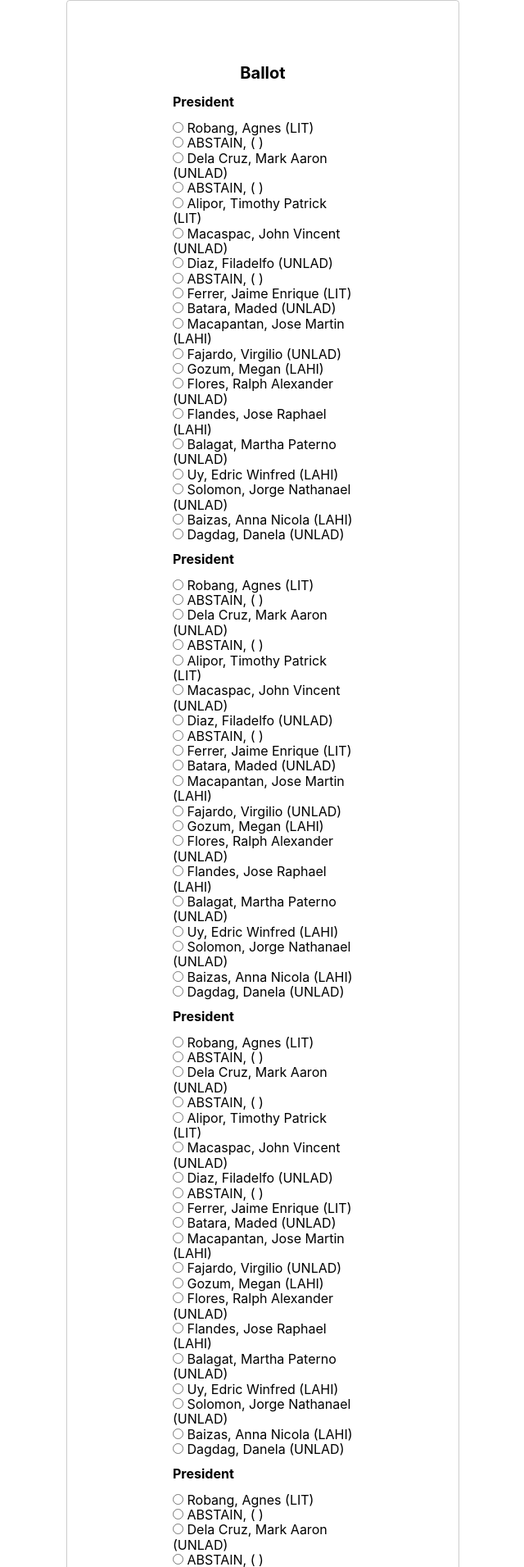
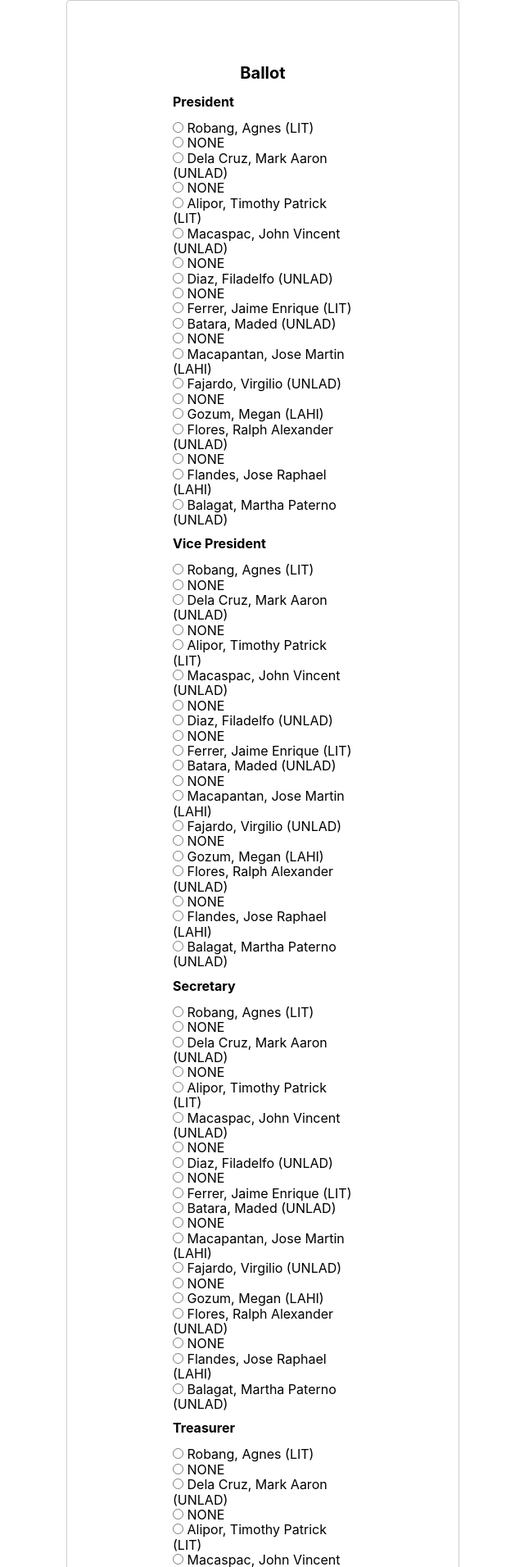
Before and after one commit to jetsalinas/sc-elections-2017, a Flask app: template templates/vote.html in a window 1280 px wide. Shown: the top 1912 px of the page at 82% size, without its empty margins (319-959 px from the left). Run offline with Flask 2, Linux system fonts and the light colour scheme; the template is opened without the code that fills it: values that come from a table or form of the project are taken from there, others are empty; data comes from the database, SQL or seed files in the repository; some libraries are stand-ins or nearby versions.

Commit message:
Added formatting for null vote display

```diff
--- a/candidatelist.csv
+++ b/candidatelist.csv
@@ -1,20 +1,27 @@
 1000,2000,LIT,2018,Robang,Agnes
-1001,2000, ,2018,ABSTAIN,
+1001,2000, ,2018,NONE,
 1002,2001,UNLAD,2018,Dela Cruz,Mark Aaron
-1003,2001, ,2018,ABSTAIN,
+1003,2001, ,2018,NONE,
 1004,2002,LIT,2018,Alipor,Timothy Patrick
 1005,2002,UNLAD,2018,Macaspac,John Vincent
-1006,2003,UNLAD,2018,Diaz,Filadelfo
-1007,2003, ,2018,ABSTAIN,
-1008,2004,LIT,2018,Ferrer,Jaime Enrique
-1009,2004,UNLAD,2018,Batara,Maded
-1010,2000,LAHI,2019,Macapantan,Jose Martin
-1011,2000,UNLAD,2019,Fajardo,Virgilio
-1012,2001,LAHI,2019,Gozum,Megan
-1013,2001,UNLAD,2019,Flores,Ralph Alexander
-1014,2002,LAHI,2019,Flandes,Jose Raphael
-1015,2002,UNLAD,2019,Balagat,Martha Paterno
-1016,2003,LAHI,2019,Uy,Edric Winfred
-1017,2003,UNLAD,2019,Solomon,Jorge Nathanael
-1018,2004,LAHI,2019,Baizas,Anna Nicola
-1019,2004,UNLAD,2019,Dagdag,Danela
+1006,2002, ,2018,NONE,
+1007,2003,UNLAD,2018,Diaz,Filadelfo
+1008,2003, ,2018,NONE,
+1009,2004,LIT,2018,Ferrer,Jaime Enrique
+1010,2004,UNLAD,2018,Batara,Maded
+1011,2004, ,2018,NONE,
+1012,2000,LAHI,2019,Macapantan,Jose Martin
+1013,2000,UNLAD,2019,Fajardo,Virgilio
+1014,2000, ,2019,NONE,
+1015,2001,LAHI,2019,Gozum,Megan
+1016,2001,UNLAD,2019,Flores,Ralph Alexander
+1017,2001, ,2019,NONE,
+1018,2002,LAHI,2019,Flandes,Jose Raphael
+1019,2002,UNLAD,2019,Balagat,Martha Paterno
+1020,2002, ,2019,NONE,
+1021,2003,LAHI,2019,Uy,Edric Winfred
+1022,2003,UNLAD,2019,Solomon,Jorge Nathanael
+1023,2003, ,2019,NONE,
+1024,2004,LAHI,2019,Baizas,Anna Nicola
+1025,2004,UNLAD,2019,Dagdag,Danela
+1026,2004, ,2019,NONE,
--- a/templates/vote.html
+++ b/templates/vote.html
@@ -42,39 +42,59 @@
         <fieldset id="president" class="ba b--transparent ph0 mh0 tl">
           <legend class="fw7 mb2">President</legend>
           {% for president in presidentList %}
-          <input class = "radioButton" name="presidentForm" type="radio" value="{{president.candidateID}}" {%if session.userPresident==president.candidateID %} checked {% endif %} required> {{president.candidateLName}}, {{president.candidateFName}} ({{president.candidateAffiliation}}) <br>
+          {% if president.candidateLName == "NONE" %}
+            <input class = "radioButton" name="presidentForm" type="radio" value="{{president.candidateID}}" {%if session.userPresident==president.candidateID %} checked {% endif %} required> {{president.candidateLName}}<br>
+          {% else %}
+            <input class = "radioButton" name="presidentForm" type="radio" value="{{president.candidateID}}" {%if session.userPresident==president.candidateID %} checked {% endif %} required> {{president.candidateLName}}, {{president.candidateFName}} ({{president.candidateAffiliation}}) <br>
+          {% endif %}
           {% endfor %}
         </fieldset>
 
         <!-- Vice President -->
         <fieldset id="vice-president" class="ba b--transparent ph0 mh0 tl">
-          <legend class="fw7 mb2">President</legend>
+          <legend class="fw7 mb2">Vice President</legend>
           {% for vicePresident in vicePresidentList %}
+          {% if vicePresident.candidateLName == "NONE" %}
+            <input class = "radioButton" name="vicePresidentForm" type="radio" value="{{vicePresident.candidateID}}" {%if session.userVicePresident==vicePresident.candidateID %} checked {% endif %} required> {{vicePresident.candidateLName}}<br>
+          {% else %}
           <input class = "radioButton" name="vicePresidentForm" type="radio" value="{{vicePresident.candidateID}}" {%if session.userVicePresident==vicePresident.candidateID %} checked {% endif %} required> {{vicePresident.candidateLName}}, {{vicePresident.candidateFName}} ({{vicePresident.candidateAffiliation}}) <br>
+          {% endif %}
           {% endfor %}
         </fieldset>
 
         <!-- Secretary -->
         <fieldset id="secretary" class="ba b--transparent ph0 mh0 tl">
-          <legend class="fw7 mb2">President</legend>
+          <legend class="fw7 mb2">Secretary</legend>
           {% for secretary in secretaryList %}
+          {% if secretary.candidateLName == "NONE" %}
+            <input class = "radioButton" name="secretaryForm" type="radio" value="{{secretary.candidateID}}" {%if session.userSecretary==secretary.candidateID %} checked {% endif %} required> {{secretary.candidateLName}}<br>
+          {% else %}
           <input class = "radioButton" name="secretaryForm" type="radio" value="{{secretary.candidateID}}" {%if session.userSecretary==secretary.candidateID %} checked {% endif %} required> {{secretary.candidateLName}}, {{secretary.candidateFName}} ({{secretary.candidateAffiliation}}) <br>
+          {% endif %}
           {% endfor %}
         </fieldset>
 
         <!-- Treasurer -->
         <fieldset id="treasurer" class="ba b--transparent ph0 mh0 tl">
-          <legend class="fw7 mb2">President</legend>
+          <legend class="fw7 mb2">Treasurer</legend>
           {% for treasurer in treasurerList %}
+          {% if treasurer.candidateLName == "NONE" %}
+            <input class = "radioButton" name="treasurerForm" type="radio" value="{{treasurer.candidateID}}" {%if session.userTreasurer==treasurer.candidateID %} checked {% endif %} required> {{treasurer.candidateLName}}<br>
+          {% else %}
           <input class = "radioButton" name="treasurerForm" type="radio" value="{{treasurer.candidateID}}" {%if session.userTreasurer==treasurer.candidateID %} checked {% endif %} required> {{treasurer.candidateLName}}, {{treasurer.candidateFName}} ({{treasurer.candidateAffiliation}}) <br>
+          {% endif %}
           {% endfor %}
         </fieldset>
 
         <!-- Auditor -->
         <fieldset id="auditor" class="ba b--transparent ph0 mh0 tl">
-          <legend class="fw7 mb2">President</legend>
+          <legend class="fw7 mb2">Auditor</legend>
           {% for auditor in auditorList %}
+          {% if auditor.candidateLName == "NONE" %}
+            <input class = "radioButton" name="auditorForm" type="radio" value="{{auditor.candidateID}}" {%if session.userAuditor==auditor.candidateID %} checked {% endif %} required> {{auditor.candidateLName}}<br>
+          {% else %}
           <input class = "radioButton" name="auditorForm" type="radio" value="{{auditor.candidateID}}" {%if session.userAuditor==auditor.candidateID %} checked {% endif %} required> {{auditor.candidateLName}}, {{auditor.candidateFName}} ({{auditor.candidateAffiliation}}) <br>
+          {% endif %}
           {% endfor %}
         </fieldset>
 
```
Also changed, not shown: templates/verify.html (+29 -5 lines).
